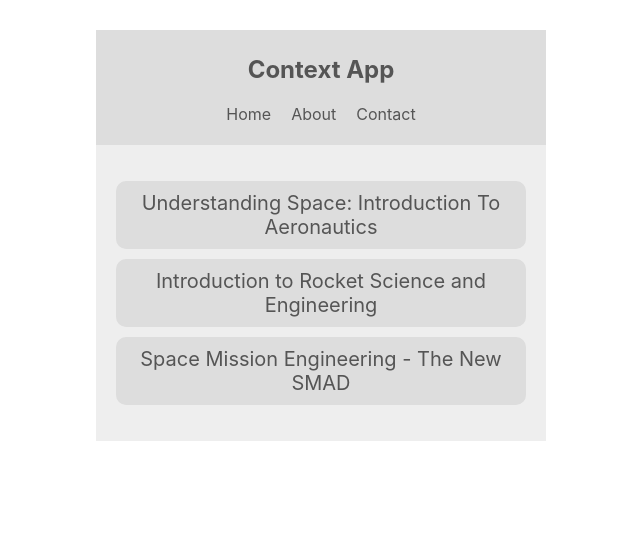
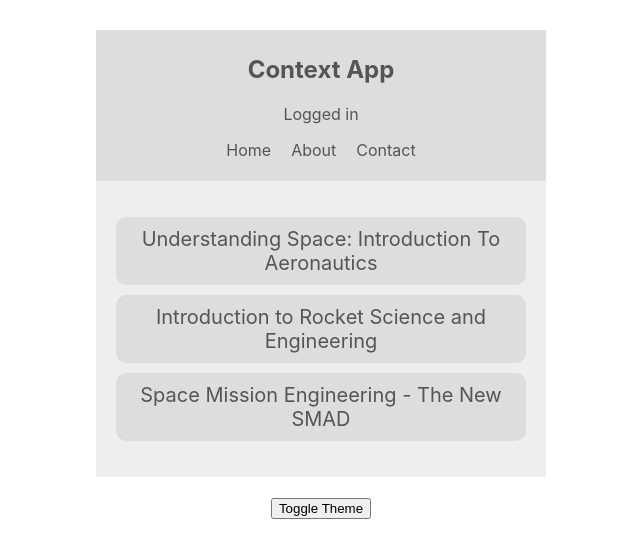
Before and after one commit to SamuelSabasNayo/react-tools, a React (Create React App) app: page / in a window 1280 px wide. Shown: the top 558 px of the page, without its empty margins (319-959 px from the left). Built offline with nearby package versions, Linux system fonts and the light colour scheme.

Commit message:
Consuming multiple context

```diff
--- a/src/App.js
+++ b/src/App.js
@@ -1,14 +1,19 @@
 import React, { useState } from 'react';
 import BookList from './components/BookList';
 import Navbar from './components/Navbar';
+import ThemeToggle from './components/ThemeToggle';
+import AuthContextProvider from './contexts/AuthContext';
 import ThemeContextProvider from './contexts/ThemeContext';
 
 function App() {
   return (
     <div className="App">
       <ThemeContextProvider>
-        <Navbar />
-        <BookList />
+        <AuthContextProvider>
+          <Navbar />
+          <BookList />
+          <ThemeToggle />
+        </AuthContextProvider>
       </ThemeContextProvider>
     </div>
   )
--- a/src/components/Navbar.js
+++ b/src/components/Navbar.js
@@ -1,18 +1,25 @@
 import React, { Component } from 'react';
+import { AuthContext } from '../contexts/AuthContext';
 import { ThemeContext } from '../contexts/ThemeContext';
 
 class Navbar extends Component {
   render() {
     return (
-      <ThemeContext.Consumer>{(context) => {
-        const { isLightTheme, light, dark } = context;
+      <AuthContext.Consumer>{(authContext) => (
+        <ThemeContext.Consumer>{(themeContext) => {
+          const { isAuthenticated, toggleAuth } = authContext;
+          const { isLightTheme, light, dark } = themeContext;
           const theme = isLightTheme ? light : dark;
-
+          console.log(isAuthenticated)
+          console.log(toggleAuth)
           return(
             <nav
             style={{ background: theme.ui , color: theme.syntax }}
             >
               <h1>Context App</h1>
+              <div onClick={toggleAuth}>
+                { isAuthenticated ? 'Logged in' : 'Logged out' }
+              </div>
               <ul>
                 <li>Home</li>
                 <li>About</li>
@@ -22,6 +29,8 @@
           )
         }}
         </ThemeContext.Consumer>
+      )}
+      </AuthContext.Consumer>
     );
   }
 }
--- /dev/null
+++ b/src/components/ThemeToggle.js
@@ -0,0 +1,14 @@
+import React, { Component } from 'react';
+import { ThemeContext } from '../contexts/ThemeContext';
+
+class ThemeToggle extends Component {
+  static contextType = ThemeContext;
+  render() {
+    const { toggleTheme } = this.context;
+    return (
+      <button onClick={toggleTheme}>Toggle Theme</button>
+    );
+  }
+}
+
+export default ThemeToggle;
--- /dev/null
+++ b/src/contexts/AuthContext.js
@@ -0,0 +1,23 @@
+import React, { Component, createContext } from 'react';
+
+export const AuthContext = createContext();
+
+class AuthContextProvider extends Component {
+  state = {
+    isAuthenticated: true
+  }
+
+  toggleAuth = () => {
+    this.setState({ isAuthenticated: !this.state.isAuthenticated });
+  }
+
+  render() {
+      return (
+        <AuthContext.Provider value={{...this.state, toggleAuth: this.toggleAuth}}>
+          { this.props.children }
+        </AuthContext.Provider>
+      );
+  }
+}
+
+export default AuthContextProvider;
--- a/src/contexts/ThemeContext.js
+++ b/src/contexts/ThemeContext.js
@@ -8,9 +8,14 @@
     light: { syntax: '#555', ui: '#ddd', bg: '#eee' },
     dark: { syntax: '#ddd', ui: '#333', bg: '#555' }
   }
+
+  toggleTheme = () => {
+    this.setState({ isLightTheme: !this.state.isLightTheme });
+  }
+
   render() {
     return (
-      <ThemeContext.Provider value={{...this.state}}>
+      <ThemeContext.Provider value={{...this.state, toggleTheme: this.toggleTheme}}>
         { this.props.children }
       </ThemeContext.Provider>
     );
```
Lines whose indentation alone changed are shown as unchanged.
